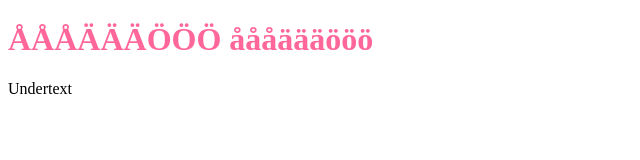
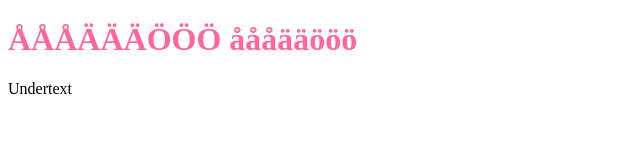
Before and after one commit to berrabus/webbutveckling, a plain HTML site: page index.html in a window 1280 px wide. Shown: the full height of the page, 0-640 px from the left. Drawn offline with Linux system fonts and the light colour scheme.

Commit message:
Rubrik h1

```diff
--- a/index.html
+++ b/index.html
@@ -9,7 +9,7 @@
 <!-- det som syns skriver vi i body -->
 <body>
 <!-- h5 till h1 heading, rubrik -->
-<h1>ÅÅÅÄÄÄÖÖÖ åååäääööö</h1>
+<h1>ÅÅÅÄÄÄÖÖÖ åååääööö</h1>
 <p>Undertext</p>
 
 </body>
```
